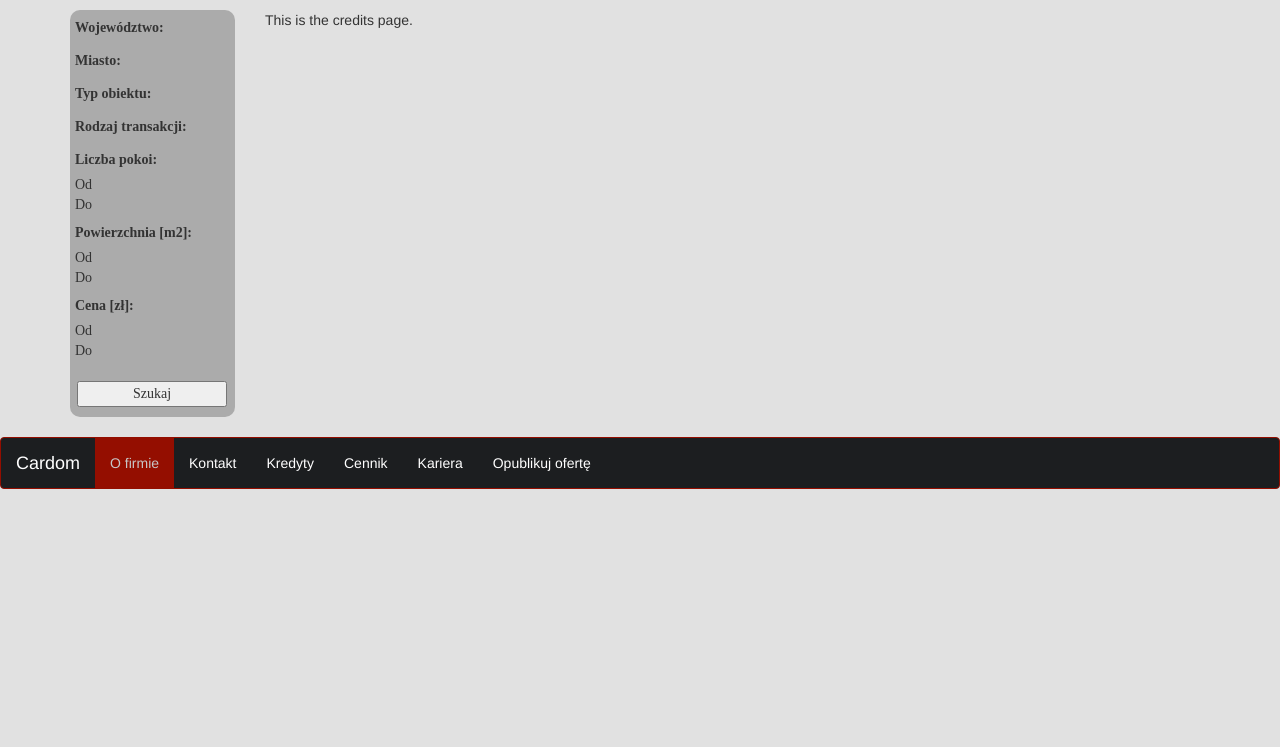
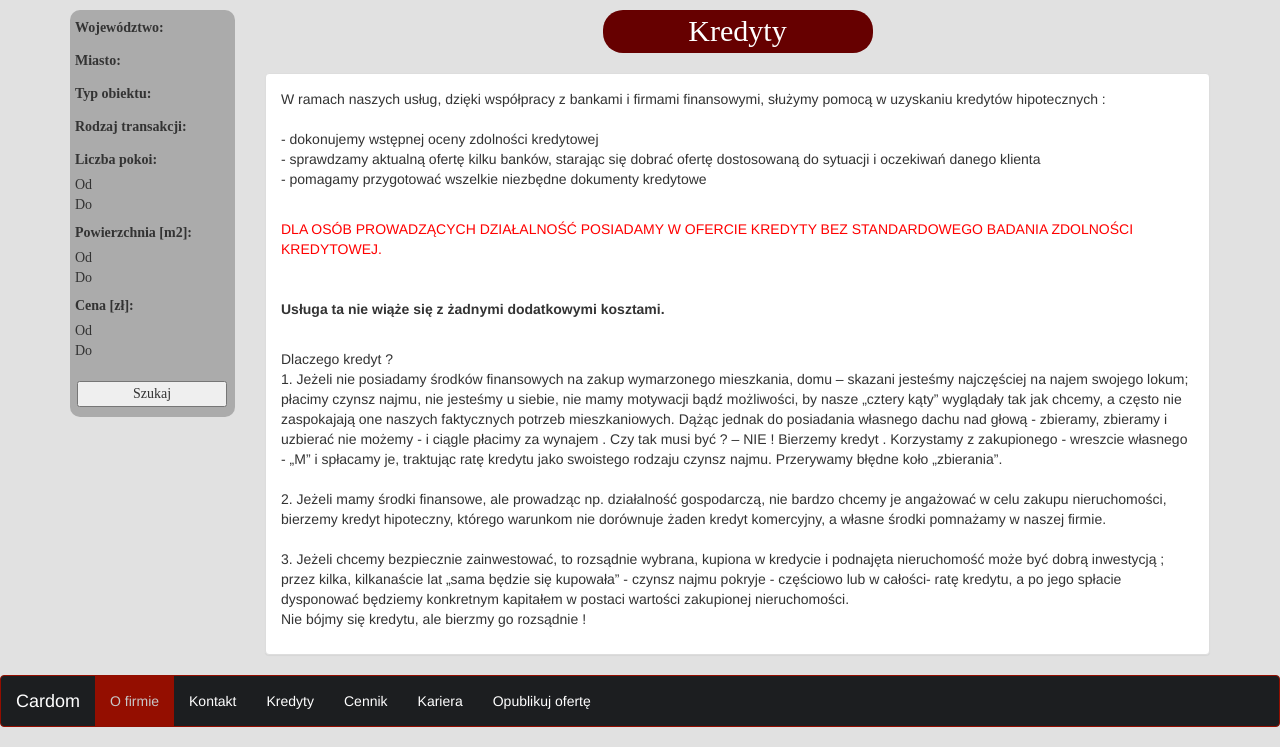
Before and after one commit to brojd/cardom_MySQL, a Django app: template templates/cardom/credits.html in a window 1280 px wide. Shown: the part 459-1206 px from the top of the page. Before the commit the page ends 948 px from the top, so only its background shows below. Run offline with Django 3.2, Linux system fonts and the light colour scheme; the template is opened without the code that fills it: most values are stand-ins (such as "Sample title", 1, 10 or a date in 2020); parts of the project's set-up code (start-up, migrations or seed data) failed here and were passed over; some libraries are stand-ins or nearby versions.

Commit message:
edit credits page

```diff
--- /dev/null
+++ b/static/cardom/css/credits.css
@@ -0,0 +1,18 @@
+.title {
+  text-align: center;
+  font-family: "Times New Roman", Times, serif;
+  font-weight: normal;
+  font-size: 30px;
+  display: block;
+  color: white;
+  background-color: #660000;
+  width: 270px;
+  margin-left: auto;
+  margin-right: auto;
+  border-radius: 20px
+}
+
+#text {
+  color: red;
+  font-style: bold;
+}
--- a/templates/cardom/credits.html
+++ b/templates/cardom/credits.html
@@ -1,5 +1,48 @@
 {% extends 'cardom/base.html' %}
+{% load static %}
+
+{% block head %}
+<link rel="stylesheet" href="{% static 'cardom/css/credits.css' %}">
+{% endblock %}
 
 {% block content %}
-This is the credits page.
+<div class="title">Kredyty</div></br>
+<div class="panel panel-default">
+  <div class="panel-body">
+
+<p>
+W ramach naszych usług, dzięki współpracy z bankami i firmami finansowymi, służymy pomocą w uzyskaniu kredytów hipotecznych :</br>
+</br>
+- dokonujemy wstępnej oceny zdolności kredytowej</br>
+- sprawdzamy aktualną ofertę kilku banków, starając się dobrać ofertę dostosowaną do sytuacji i oczekiwań danego klienta</br>
+- pomagamy przygotować wszelkie niezbędne dokumenty kredytowe</br>
+ </br>
+<div id="text">DLA OSÓB PROWADZĄCYCH DZIAŁALNOŚĆ POSIADAMY W OFERCIE KREDYTY BEZ  STANDARDOWEGO  BADANIA  ZDOLNOŚCI  KREDYTOWEJ.</div></br>
+</br>
+<strong>Usługa ta nie wiąże się z żadnymi dodatkowymi kosztami.</strong></br>
+</p>
+</br>
+<p>
+Dlaczego kredyt ?</br>
+1. Jeżeli nie posiadamy środków finansowych na zakup wymarzonego mieszkania, domu  –
+skazani jesteśmy najczęściej na najem swojego lokum; płacimy czynsz najmu, nie jesteśmy u siebie,
+nie mamy motywacji bądź możliwości, by nasze „cztery kąty” wyglądały tak jak chcemy, a często nie zaspokajają
+one naszych faktycznych potrzeb mieszkaniowych. Dążąc jednak do posiadania własnego dachu nad głową - zbieramy,
+zbieramy i uzbierać nie możemy - i ciągle płacimy za wynajem . Czy tak musi być ? – NIE !
+Bierzemy kredyt . Korzystamy z zakupionego - wreszcie własnego -  „M” i spłacamy je, traktując ratę
+kredytu jako swoistego rodzaju czynsz najmu. Przerywamy błędne koło „zbierania”.</br>
+</br>
+2. Jeżeli mamy środki finansowe, ale prowadząc np. działalność gospodarczą,
+nie bardzo chcemy je angażować w celu zakupu nieruchomości, bierzemy kredyt
+hipoteczny, którego warunkom nie dorównuje żaden kredyt komercyjny, a własne środki pomnażamy w naszej firmie.</br>
+</br>
+3. Jeżeli chcemy bezpiecznie zainwestować, to rozsądnie wybrana,
+kupiona w kredycie i podnajęta nieruchomość może być dobrą inwestycją ;
+przez kilka, kilkanaście lat „sama będzie się kupowała” - czynsz najmu pokryje -
+częściowo lub w całości- ratę kredytu, a po jego spłacie dysponować będziemy
+konkretnym kapitałem w postaci wartości zakupionej nieruchomości.</br>
+Nie bójmy się kredytu, ale bierzmy go rozsądnie !</br>
+</p>
+  </div>
+</div>
 {% endblock %}
```
